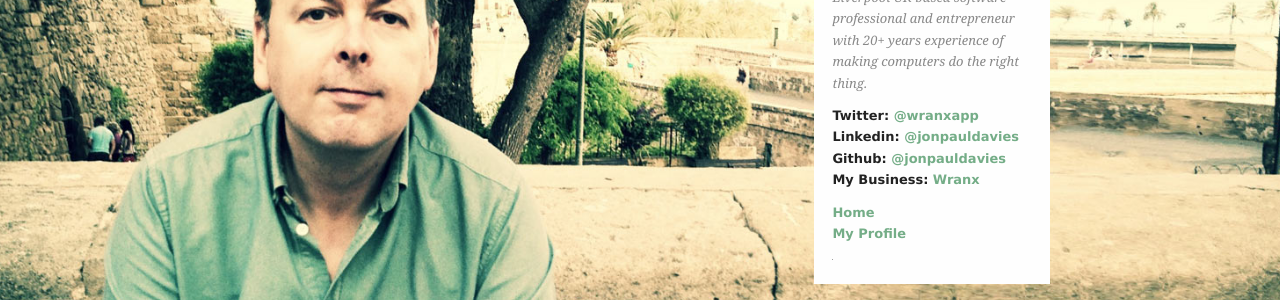
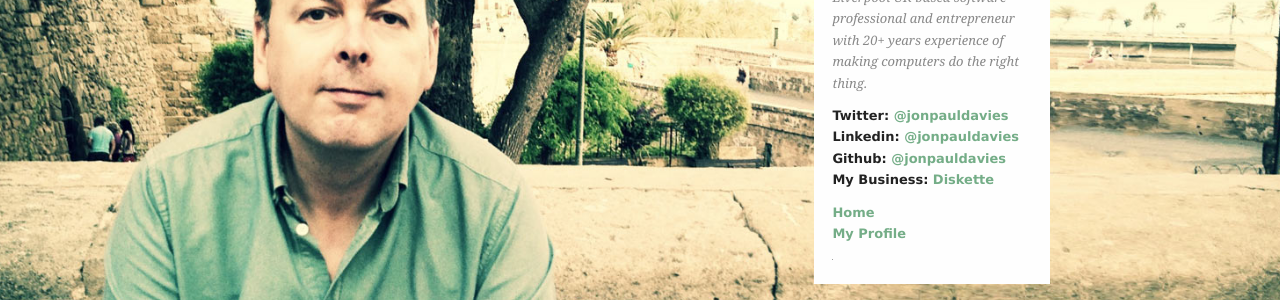
Before and after one commit to jonpauldavies/jonpauldavies.github.io, a Jekyll site: the page index.html, which Jekyll copies as it is, in a window 1280 px wide. Shown: the part 167-467 px from the top of the page. Built offline with Jekyll 4.4.1, drawn with Linux system fonts in a browser that asks for light colours; nearby versions of some CDN libraries; Markdown is read by kramdown in place of the engine named in the settings; grey boxes are pictures that could not be loaded.

Commit message:
got rid of wranx

```diff
--- a/index.html
+++ b/index.html
@@ -45,10 +45,10 @@
                         <i>Liverpool UK based software professional and entrepreneur with 20+ years experience of making computers do the right thing.</i>
                     </div>
                     <div class="profilelinks">
-                        <div class="profilelink">Twitter: <a href="http://twitter.com/jonpauldavies" target="_blank">@wranxapp</a></div>
+                        <div class="profilelink">Twitter: <a href="http://twitter.com/jonpauldavies" target="_blank">@jonpauldavies</a></div>
                         <div class="profilelink">Linkedin: <a href="http://uk.linkedin.com/in/jonpauldavies/" target="_blank">@jonpauldavies</a></div>
                         <div class="profilelink">Github: <a href="http://www.github.com/jonpauldavies" target="_blank">@jonpauldavies</a></div>
-                        <div class="profilelink">My Business: <a href="http://www.wranx.com" target="_blank">Wranx</a></div>
+                        <div class="profilelink">My Business: <a href="http://www.disketteideas.com" target="_blank">Diskette</a></div>
                     </div>
                     <div class="profilelinks">
 
```
